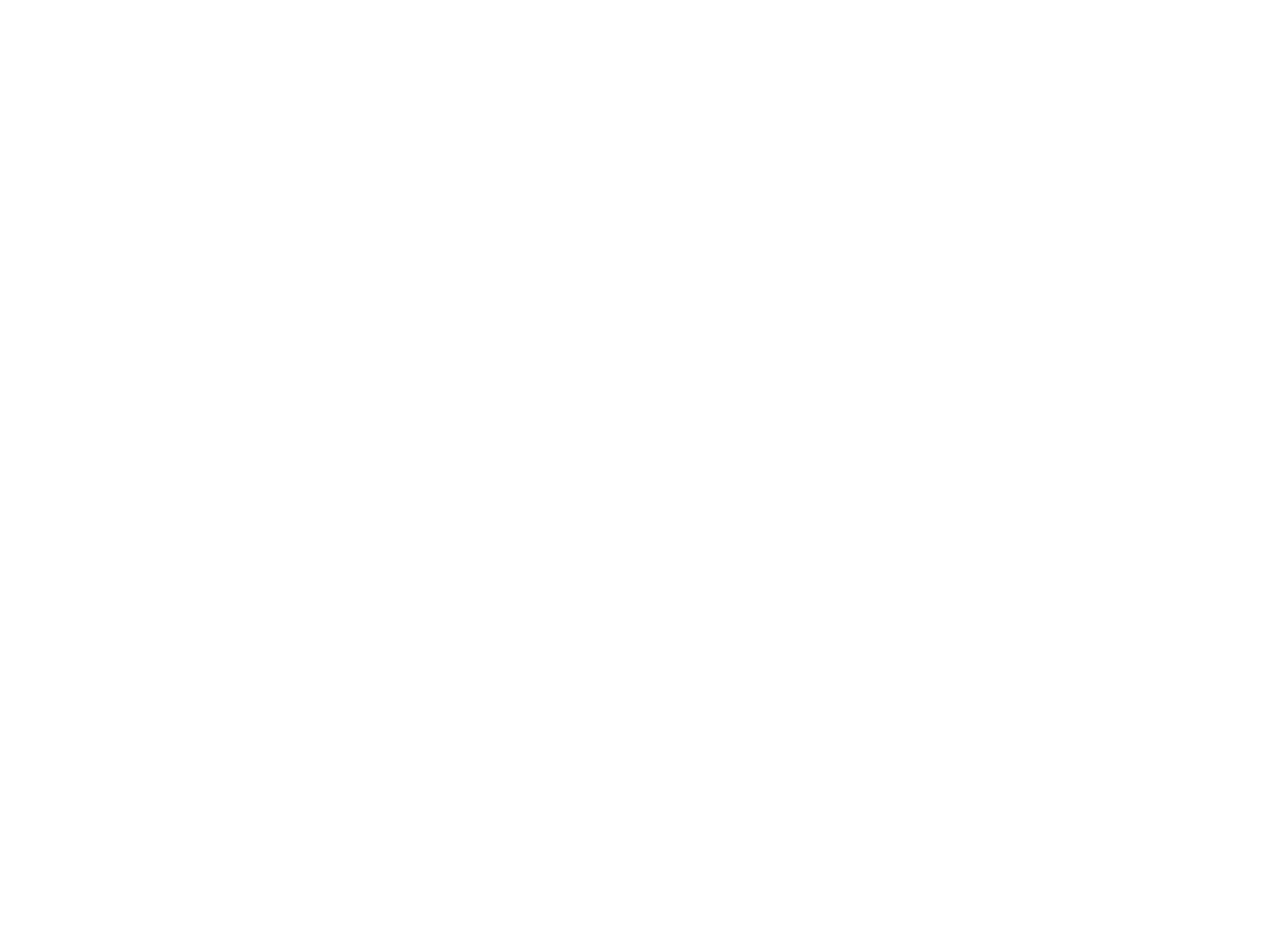
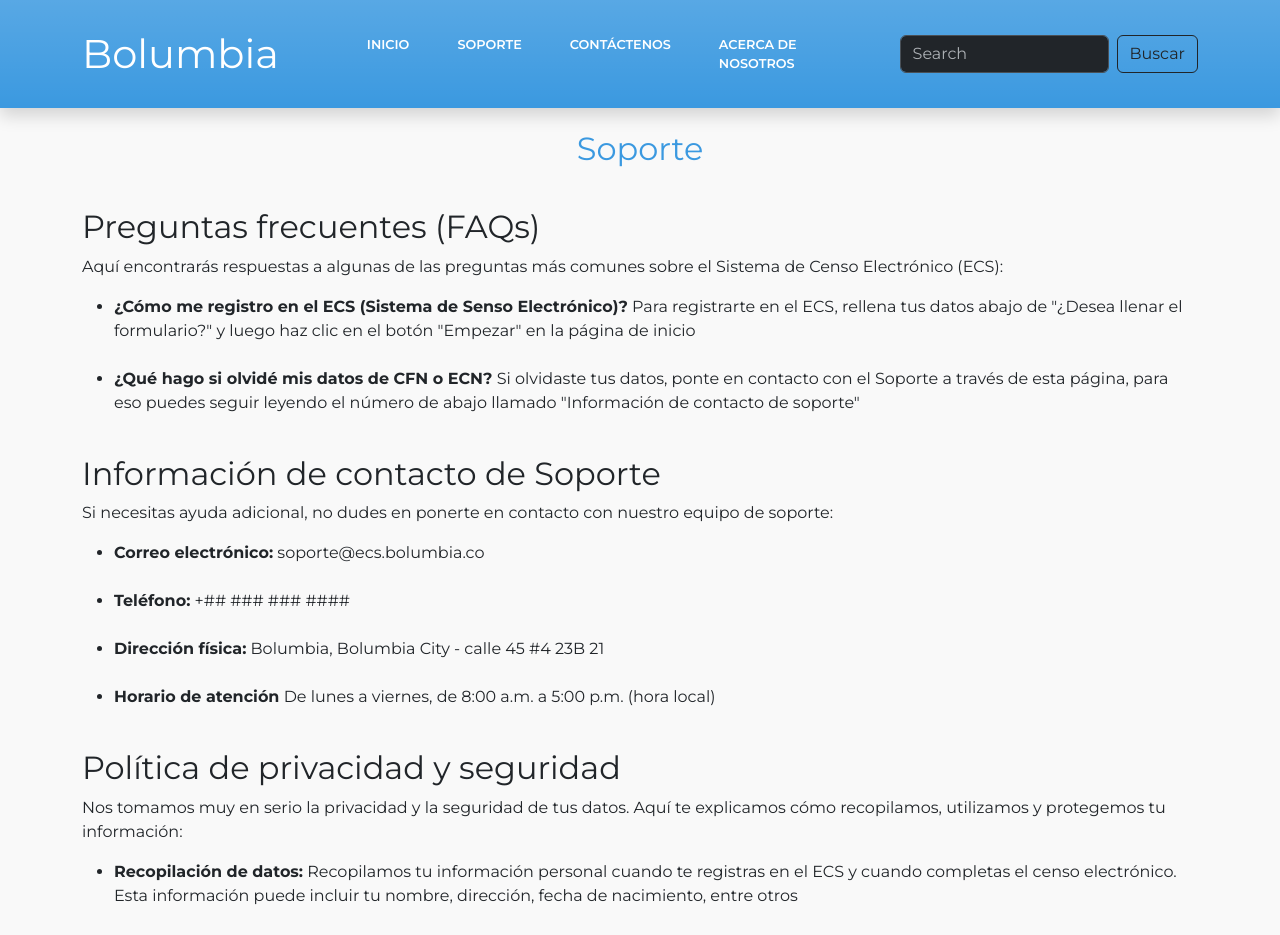
Before and after one commit to StipGod/Bolumbia-Web-Solution, a React (Create React App) app in the folder census-form-app/: page /soporte in a window 1280 px wide. Before the commit this address had no page. Shown: the top 935 px of the page. Before the commit the page ends 800 px from the top, so only its background shows below. Built offline with nearby package versions, Linux system fonts and the light colour scheme.

Commit message:
Soporte page added

```diff
--- a/census-form-app/src/App.js
+++ b/census-form-app/src/App.js
@@ -6,6 +6,8 @@
 import CensusResultsPage from './pages/CensusResultsPage'
 import AboutUs from './pages/AboutUs'
 import Contact from './pages/Contact'
+import Soporte from './pages/Soporte'
+
 
 import './App.css'
 import 'bootstrap/dist/js/bootstrap.min.js';
@@ -22,6 +24,8 @@
         <Route path="/census-results" element={<CensusResultsPage />} />
         <Route path="/acerca-de-nosotros" element={<AboutUs />} />
         <Route path="/contacto" element={<Contact />} />
+        <Route path="/soporte" element={<Soporte />} />
+
       </Routes>
     </Router>
   );
--- a/census-form-app/src/components/NavBarHome.js
+++ b/census-form-app/src/components/NavBarHome.js
@@ -16,13 +16,13 @@
             </Link>
           </li>
           <li className="nav-item">
-            <Link className="nav-link" to="/">
-              Página 1
+            <Link className="nav-link" to="/soporte">
+              Soporte
             </Link>
           </li>
           <li className="nav-item">
             <Link className="nav-link" to="/contacto">
-              Contactenos
+              Contáctenos
             </Link>
           </li>
           <li className="nav-item">
--- a/census-form-app/src/pages/AboutUs.jsx
+++ b/census-form-app/src/pages/AboutUs.jsx
@@ -36,7 +36,17 @@
                   <h2>Nuestro Equipo</h2>
                   <div className="team-member">
                     <img src="team-member1.jpg" alt="Miembro del equipo 1" />
-                    <h3>Brigith Lorena Giraldo Vargas</h3>
+                    <h4>Brigith Lorena Giraldo Vargas</h4>
+                    <img src="team-member2.jpg" alt="Miembro del equipo 2" />
+                    <h4>Damián Duque</h4>
+                    <img src="team-member3.jpg" alt="Miembro del equipo 3" />
+                    <h4>Esteban Bernal</h4>
+                    <img src="team-member4.jpg" alt="Miembro del equipo 4" />
+                    <h4>Juan José Sánchez</h4>
+                    <img src="team-member5.jpg" alt="Miembro del equipo 5" />
+                    <h4>Daniel Palacios</h4>
+                    <img src="team-member6.jpg" alt="Miembro del equipo 6" />
+                    <h4>Tomás Bernal</h4>
                   </div>
                 </div>
                 </div>
--- a/census-form-app/src/pages/Contact.jsx
+++ b/census-form-app/src/pages/Contact.jsx
@@ -1,7 +1,7 @@
 import NavBarHome from "../components/NavBarHome"
 import Footer from "../components/Footer"
 
-export default function Contact() {
+export default function Contactenos() {
   return (
     <>
       <NavBarHome/>
@@ -9,18 +9,20 @@
             <section className="clean-block clean-services dark" style={{background: '#f9f9f9', padding: '0 0 100px'}}>
                 <div className="container">
                   <div className="block-heading" style={{paddingTop: '50px'}}>
-                    <h2 className="text-info" style={{textAlign: 'center'}}>Contacto</h2>
+                    <h2 className="text-info" style={{textAlign: 'center'}}>Contáctenos</h2>
                   </div>
-                  <p>Lorem ipsum dolor sit amet, consectetur adipiscing elit. Curabitur mollis nisi sed enim facilisis, ut pulvinar mi ultrices. Praesent eget tempus neque, aliquet lobortis tortor. Vestibulum ante ipsum primis in faucibus orci luctus et ultrices posuere cubilia curae; Sed neque tortor, consectetur non arcu sed, feugiat lacinia turpis. Phasellus gravida vel nisl vitae interdum. Integer fermentum leo arcu, eget tristique ex tincidunt et. Nulla augue mauris, sagittis a arcu in, iaculis blandit nunc. Praesent laoreet metus sed tortor venenatis, eget gravida mi fringilla. Aliquam erat volutpat. Interdum et malesuada fames ac ante ipsum primis in faucibus. Curabitur tincidunt tortor ante, ac hendrerit magna varius sed. In hac habitasse platea dictumst. Maecenas rhoncus posuere elit, ut suscipit dolor vestibulum non. Proin in magna mi.
+                  <p>Nos encantaría escuchar de usted. Si tiene alguna pregunta, comentario o sugerencia, no dude en ponerse en contacto
+                    con nosotros. Aquí están nuestras formas de contacto:</p>
+                    <br></br>
+                  <ul>
+                    <li><strong>Correo electrónico:</strong> Puede enviarnos un correo electrónico a nuestra dirección oficial (info@.bolumbia.gov)</li>
+                    <br></br>
+                    <li><strong>Teléfono:</strong>  Si prefiere hablar directamente con uno de nuestros representantes, puede llamarnos al número (+## ### ### ####)</li>
+                    <br></br>
+                    <li><strong>Dirección física: </strong> Si desea visitarnos en persona, nuestra oficina se encuentra en (########)</li>
+                  </ul>
 
-                  Pellentesque sed lectus sit amet sem viverra rutrum. Quisque quis diam neque. Vivamus nec urna id est feugiat placerat id in nulla. In in egestas purus. Integer porta blandit mi, sed gravida elit euismod sed. Integer vitae iaculis quam, ut elementum nisl. Mauris nisl elit, luctus sed quam a, semper commodo risus. Vivamus tortor est, mattis id eleifend nec, varius id nisi. Duis ullamcorper suscipit felis, et viverra ex varius quis. Donec dapibus tellus non ultrices iaculis. Fusce id semper orci, eget tincidunt sapien. Quisque posuere nisi sed nisl semper mollis. Aenean id congue libero.
 
-                  Curabitur ligula orci, ultricies et venenatis eu, condimentum id ex. Nam tempus tempor metus in fermentum. Aliquam pretium sit amet est eu semper. Nullam quis massa at quam mattis dapibus vel ac tellus. Proin vitae efficitur justo. Suspendisse lobortis finibus molestie. Curabitur pellentesque elit ac dui imperdiet eleifend. Suspendisse in eleifend neque. Proin eu ex interdum, convallis nibh at, condimentum justo. Nam quis nisl aliquam, imperdiet lorem ac, elementum metus. Etiam nisl eros, scelerisque id varius a, tincidunt nec arcu. Vivamus condimentum ex finibus imperdiet convallis. Nulla eget odio eu erat volutpat tempor a id diam. Sed vel neque vitae neque ullamcorper tincidunt. Nullam rhoncus ligula nec ante maximus fringilla. Fusce volutpat quam eros, non blandit urna interdum quis.
-
-                  In mollis fringilla diam in suscipit. Suspendisse potenti. Fusce ut congue nibh. Sed vel finibus augue. Phasellus gravida placerat arcu, nec eleifend nisi congue nec. Vivamus condimentum convallis massa vitae tristique. Donec lacinia porta quam. Phasellus fermentum eget lorem non venenatis. In porttitor hendrerit augue. Mauris placerat dui efficitur imperdiet egestas. Vestibulum porta nisl vitae tincidunt ultrices.
-
-                  Quisque vel pellentesque metus, sit amet convallis orci. Pellentesque et nisl ante. Aliquam rhoncus consequat sem id pretium. Suspendisse potenti. Morbi dictum, lorem eget vestibulum convallis, purus lacus tristique neque, eu ullamcorper ipsum arcu id leo. Suspendisse vitae bibendum nisl. Nullam porta velit id metus mollis, et tincidunt libero iaculis. Aliquam et nulla augue. In id ultricies ligula. Fusce fermentum aliquet ligula et gravida. Class aptent taciti sociosqu ad litora torquent per conubia nostra, per inceptos himenaeos. Nam ac tempus tellus.
-                  </p>
                 </div>
             </section>
         </main>
--- a/census-form-app/src/pages/HomePage.jsx
+++ b/census-form-app/src/pages/HomePage.jsx
@@ -34,8 +34,16 @@
               <TarjetasHome />
               <div className="col-md-8" style={{padding: "0px 0px 0px 50px"}}>
                 <h1>Información del censo</h1>
-                <p>Lorem ipsum dolor sit amet, consectetur adipiscing elit. Nunc quam urna, dignissim nec auctor in.
-                  Lorem ipsum dolor sit amet, consectetur adipiscing elit.</p>
+                <p>El Censo de Población y Vivienda de Bolumbia es la mayor recopilación estadística realizada por el DoS
+                  (Departamento de estadísticas) y una de las más importantes. Su objetivo es medir con precisión el número y las
+                  características clave de las personas que se encuentran en Bolumbia en la Noche del Censo (Census Night) y de las
+                  viviendas en las que viven. Esta información proporciona una base confiable para estimar la población de cada una
+                  de las provincias y áreas de gobierno local, la cual es utilizada principalmente con fines electorales y para
+                  planificar la distribución de fondos gubernamentales. Los datos del censo también son utilizados por personas y
+                  organizaciones de los sectores público y privado para tomar decisiones informadas sobre cuestiones de política y
+                  planificación que impactan las vidas de todos los habitantes de Bolumbia. Todos en Bolumbia están obligados legalmente
+                  a completar el formulario del censo, con el fin de garantizar que los datos recolectados brindan una imagen precisa y
+                  completa de la nación.</p>
               </div>
             </div>
             <div className="row">
--- /dev/null
+++ b/census-form-app/src/pages/Soporte.jsx
@@ -0,0 +1,52 @@
+import NavBarHome from "../components/NavBarHome"
+import Footer from "../components/Footer"
+import { Form, Button } from "react-bootstrap";
+
+
+export default function Soporte() {
+  return (
+    <>
+      <NavBarHome/>
+        <main className="page service-page" style={{background: 'var(--bs-body-bg)', }}>
+            <section className="clean-block clean-services dark" style={{background: '#f9f9f9', padding: '0 0 100px'}}>
+                <div className="container">
+                  <div className="block-heading" style={{paddingTop: '50px'}}>
+                    <h2 className="text-info" style={{textAlign: 'center'}}>Soporte</h2>
+                  </div>
+                  <h2>Preguntas frecuentes (FAQs)</h2>
+                  <p>Aquí encontrarás respuestas a algunas de las preguntas más comunes sobre el Sistema de Censo Electrónico (ECS):</p>
+                  <ul>
+                    <li><strong>¿Cómo me registro en el ECS (Sistema de Senso Electrónico)?</strong> Para registrarte en el ECS, rellena tus datos abajo de "¿Desea llenar el formulario?" y luego haz clic en el botón "Empezar" en la página de inicio</li>
+                    <br></br>
+                    <li><strong>¿Qué hago si olvidé mis datos de CFN o ECN?</strong> Si olvidaste tus datos, ponte en contacto con el Soporte a través de esta página, para eso puedes seguir leyendo el número de abajo llamado "Información de contacto de soporte"</li>
+                  </ul>
+                  <br></br>
+                  <h2>Información de contacto de Soporte</h2>
+                  <p>Si necesitas ayuda adicional, no dudes en ponerte en contacto con nuestro equipo de soporte:</p>
+                  <ul>
+                    <li><strong>Correo electrónico:</strong> soporte@ecs.bolumbia.co</li>
+                    <br></br>
+                    <li><strong>Teléfono:</strong> +## ### ### ####</li>
+                    <br></br>
+                    <li><strong>Dirección física:</strong> Bolumbia, Bolumbia City - calle 45 #4 23B 21</li>
+                    <br></br>
+                    <li><strong>Horario de atención</strong> De lunes a viernes, de 8:00 a.m. a 5:00 p.m. (hora local)</li>
+                  </ul>
+                  <br></br>
+                  <h2>Política de privacidad y seguridad</h2>
+                  <p>Nos tomamos muy en serio la privacidad y la seguridad de tus datos. Aquí te explicamos cómo recopilamos, utilizamos y protegemos tu información:</p>
+                  <ul>
+                    <li><strong>Recopilación de datos:</strong> Recopilamos tu información personal cuando te registras en el ECS y cuando completas el censo electrónico. Esta información puede incluir tu nombre, dirección, fecha de nacimiento, entre otros</li>
+                    <br></br>
+                    <li><strong>Uso de datos:</strong> Utilizamos tu información para llevar a cabo el censo y para mejorar nuestros servicios. No compartimos tu información con terceros sin tu consentimiento</li>
+                    <br></br>
+                    <li><strong>Protección de datos:</strong> Protegemos tu información utilizando medidas de seguridad técnicas y organizativas. Esto incluye el cifrado de tus datos y el uso de contraseñas seguras</li>
+                  </ul>
+                  <br></br>
+                </div>
+            </section>
+        </main>
+        <Footer/>
+    </>
+  )
+}
--- /dev/null
+++ b/package.json
@@ -0,0 +1,5 @@
+{
+  "dependencies": {
+    "axios": "^1.6.2"
+  }
+}
```
Also changed, not shown: 1 other file (tests, documents, lock files or other folders).
